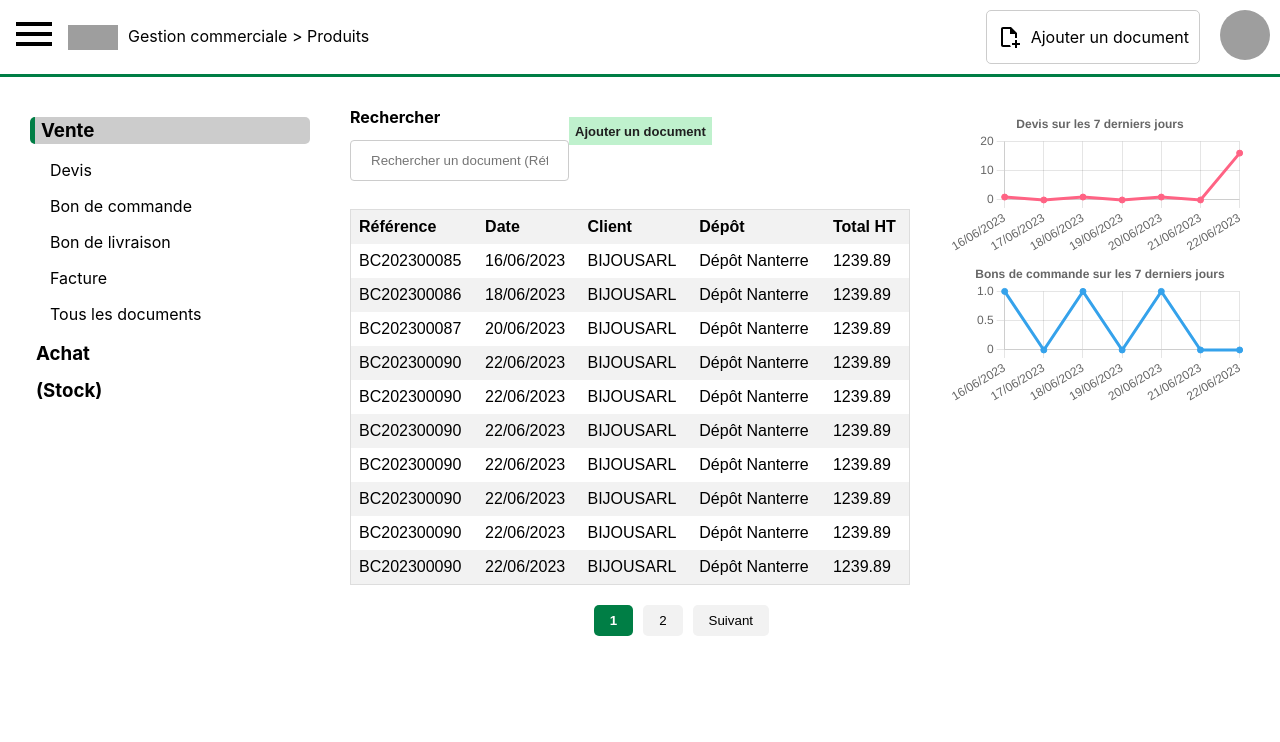
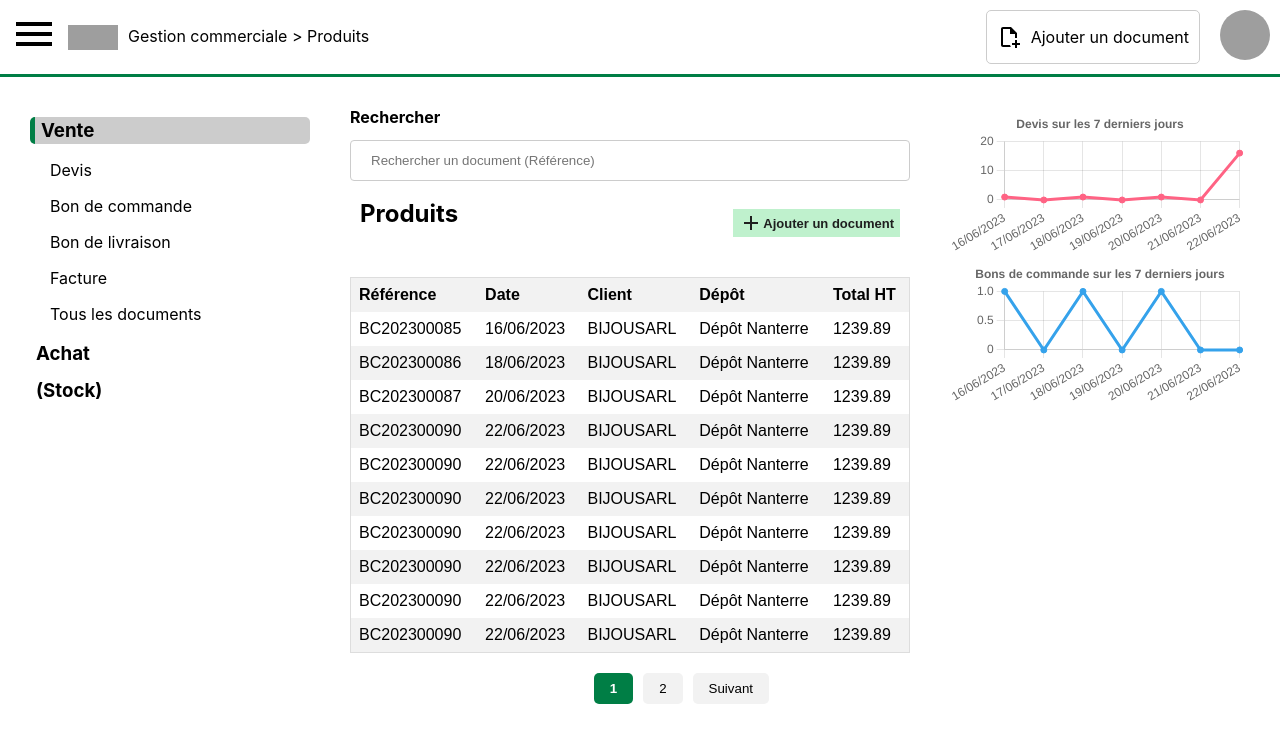
Before and after one commit to sebtex1/sage-frontend, a React (Create React App) app: page /documents in a window 1280 px wide. Shown: the top 742 px of the page. Built offline with nearby package versions, Linux system fonts and the light colour scheme; grey boxes are pictures that could not be loaded.

Commit message:
Feat: filter bundles

```diff
--- a/src/pages/Bundles.js
+++ b/src/pages/Bundles.js
@@ -10,7 +10,7 @@ import ProductService from '../services/productService'
 
 const Bundles = () => {
   const [search, setSearch] = React.useState('')
-  // const [filteredData, setFilteredData] = React.useState([])
+  const [filteredData, setFilteredData] = React.useState([])
   const [bundle, setBundle] = React.useState({})
   const [modalBundle, setModalBundle] = React.useState(false)
   const [modalBundleSuppr, setModalBundleSuppr] = React.useState(false)
@@ -23,6 +23,18 @@ const Bundles = () => {
   React.useEffect(() => {
     ProductService.getBundles(setBundlesData)
   }, [])
+
+  React.useEffect(() => {
+    setFilteredData(
+      bundlesData.filter((item) =>
+        item.name.toLowerCase().includes(search.toLowerCase()),
+      ),
+    )
+  }, [search])
+
+  React.useEffect(() => {
+    setFilteredData(bundlesData)
+  }, [bundlesData])
 
   const navigate = useNavigate()
   return (
@@ -74,9 +86,9 @@ const Bundles = () => {
             }}
           />
         ) : null}
-        {bundlesData ? (
+        {filteredData ? (
           <TablePaged
-            data={bundlesData}
+            data={filteredData}
             headers={[
               { name: 'Nom', value: 'name' },
               { name: 'Référence', value: 'reference' },
--- a/src/pages/Document.js
+++ b/src/pages/Document.js
@@ -21,9 +21,6 @@ const Document = () => {
   const [idDocument] = React.useState(useParams().id)
 
   React.useEffect(() => {
-    if (idDocument === 'new') {
-      return
-    }
     setDocument(
       Object.keys(documentsData)
         .map(
@@ -222,7 +219,7 @@ const Document = () => {
             icon
             text="Ajouter un produit"
             onClick={() => {
-              console.log('Ajout du document', document)
+              console.log('Ajout du produit')
             }}
           />
         </Div>
@@ -246,21 +243,12 @@ const Document = () => {
           <strong>Total : 42,00</strong>"
         />
         <BottomDiv>
-          {idDocument === 'new' ? (
-            <ButtonAction
-              text="Ajouter le document"
-              onClick={() => {
-                console.log('Ajout du document', document)
-              }}
-            />
-          ) : (
           <ButtonAction
             text="Modifier le document"
             onClick={() => {
               console.log(`Modifie tel document: ${document.id}`, document)
             }}
           />
-          )}
         </BottomDiv>
       </PageColumn>
       <PageColumn />
--- a/src/pages/Documents.js
+++ b/src/pages/Documents.js
@@ -271,7 +271,6 @@ const Documents = () => {
         <MenuDropDown menu={menu} callback={setDocument} />
       </PageColumn>
       <PageColumn flex={2}>
-        <DivSearch>
         <InputForm
           label="Rechercher"
           type="text"
@@ -281,13 +280,16 @@ const Documents = () => {
           value={search}
           onChange={(e) => setSearch(e.target.value)}
         />
+        <Div>
+          <H1>Produits</H1>
           <ButtonAction
+            icon
             text="Ajouter un document"
             onClick={() => {
-              navigate('/documents/new')
+              console.log('Ajout du document', document)
             }}
           />
-        </DivSearch>
+        </Div>
         {filteredData ? (
           <TablePaged
             data={filteredData}
@@ -327,7 +329,8 @@ const Div = styled.div`
   padding: 10px;
 `
 
-const DivSearch = styled.div`
-  display: flex;
-  flex-direction: row;
+const H1 = styled.h1`
+  font-size: 1.5rem;
+  font-weight: bold;
+  margin: 0;
 `
```
Lines whose indentation alone changed are shown as unchanged.
